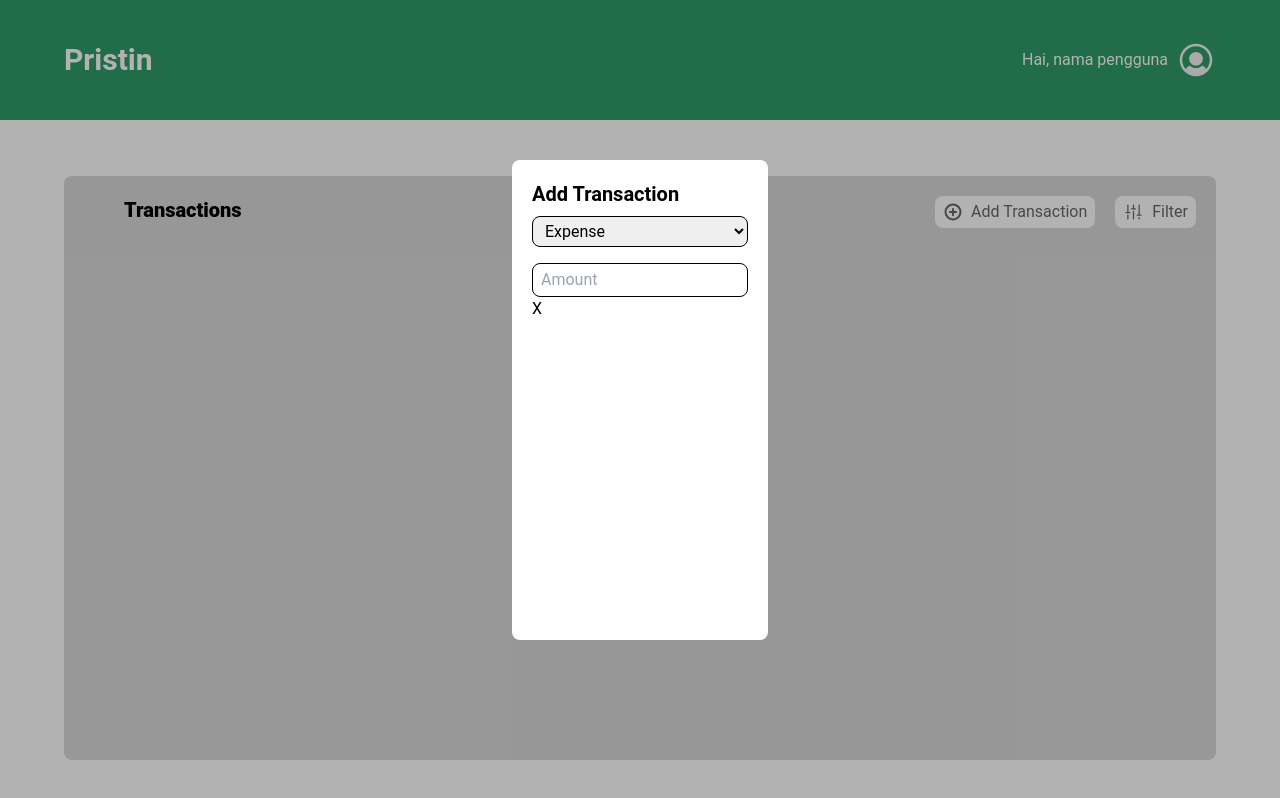
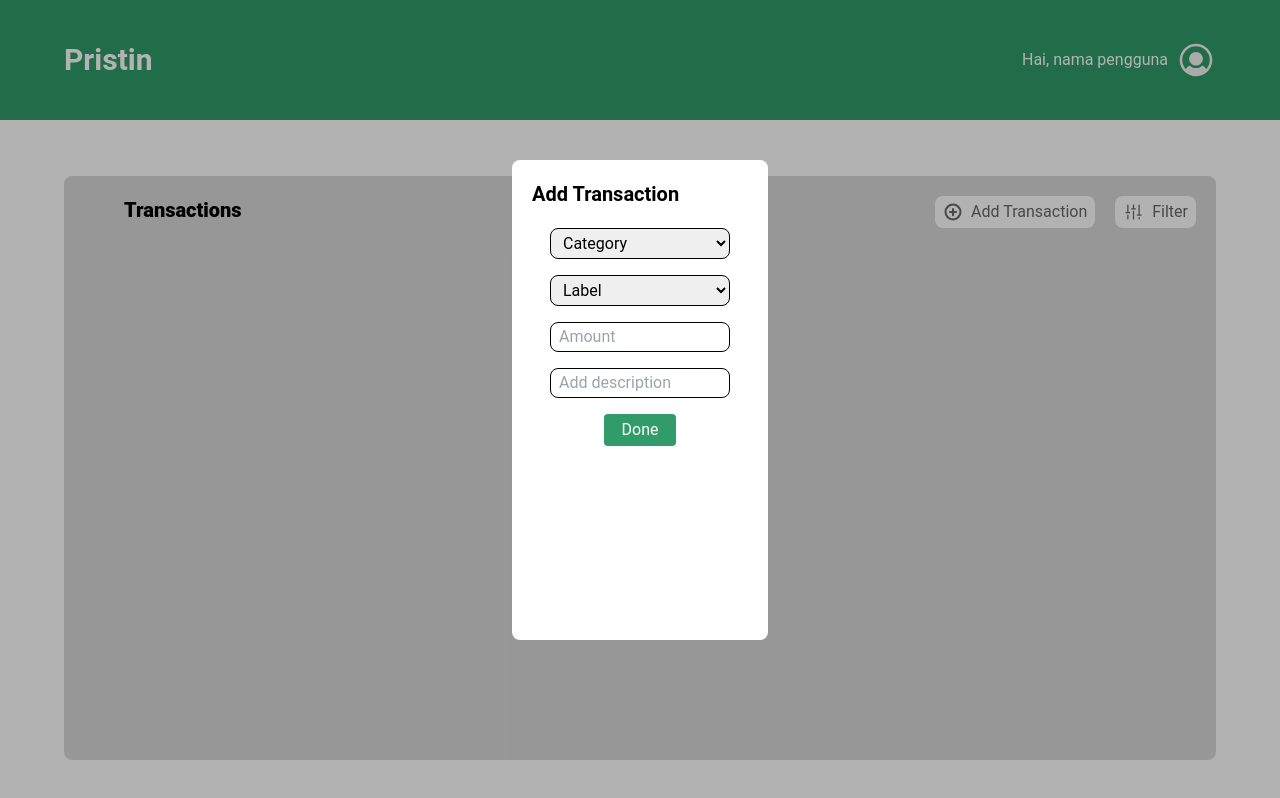
Before and after one commit to FarhanMaulanaF/Tugas_PAW_12, a React (Create React App) app in the folder client/: page /transaction in a window 1280 px wide. Both pictures are taken after a click on the button "Add Transaction". Built offline with nearby package versions, Linux system fonts and the light colour scheme.

Commit message:
add input for Add Transaction modal

```diff
--- a/client/src/components/afterUserLogin/addtransaction.jsx
+++ b/client/src/components/afterUserLogin/addtransaction.jsx
@@ -1,8 +1,5 @@
 import React from "react";
-import { useEffect } from "react";
-import { useState } from "react";
-import LabelExpense from "./labelexpense.jsx";
-import LabelIncome from "./labelincome.jsx";
+import DropDownList from "./categorylabel.jsx";
 
 const AddTransaction = ({ visible, onClose }) => {
     const handleOnClose = (e) => {
@@ -15,61 +12,33 @@ const AddTransaction = ({ visible, onClose }) => {
     ];
     const [categoryState, setCategoryState] = React.useState("");
 
-    const labelExpense = [
-        { label: "Food and Beverage", value: "fnb" },
-        { label: "Shop", value: "shop" },
-        { label: "Transportation", value: "transportation" },
-        { label: "Entertainment", value: "expense" },
-        { label: "Family and Personal", value: "familypersonal" },
-        { label: "Health", value: "health" },
-        { label: "Other", value: "other" }
-    ];
-
-    const labelIncome = [
-        { label: "Salary", value: "salary" },
-        { label: "Gift", value: "gift" },
-        { label: "Other", value: "other" }
-    ]
-    const [labelState, setLabelState] = React.useState("");
-
-    const [labelExpVisible, setLabelExpVisible] = useState(true);
-    const [labelIncVisible, setLabelIncVisible] = useState(false);
-
-    React.useEffect(() => {
-        setCategoryState === 'Expense' ? setLabelExpVisible(true) : setLabelExpVisible(false)
-    })
 
     if (!visible) return null;
     return (
         <div id='container' onClick={handleOnClose} className="font-Roboto fixed inset-0 bg-black bg-opacity-30 flex justify-center items-center">
-            <div className="bg-white p-5 rounded-lg w-1/5 h-3/5">
+            <div className="bg-white p-5 rounded-lg w-1/5 h-3/5 flex flex-col">
                 <div className="font-bold text-xl">Add Transaction</div>
-                <div className="flex flex-col mt-2">
-                    <select
-                        className="py-1 px-2 border border-black rounded-lg"
-                        onChange={(e) => {
-                            const selectedCategory = e.target.value;
-                            setCategoryState(selectedCategory);
-                        }}>
-                        {category.map((option) => (
-                            <option value={option.value}>{option.label}</option>
-                        ))}
-                    </select>
-                    {categoryState}
-                </div>
-                <div className="flex flex-col mt-2">
-                    {labelExpVisible && <LabelExpense/>}
-                    {labelIncVisible && <LabelIncome/>}
-                </div>
-                <div className="flex flex-col mt-2">
+                <div className="flex flex-col mt-3 items-center">
+                    <div className="w-5/6">
+                        <DropDownList></DropDownList>
+                    </div>
                     <input
-                        className="py-1 px-2 border border-black rounded-lg w-full text-gray-700"
+                        className="py-0.5 px-2 mt-4 w-5/6 border border-black rounded-lg text-gray-700"
                         id="amount"
                         type="number"
                         placeholder="Amount">
                     </input>
+                    <input
+                        className="py-0.5 px-2 mt-4 w-5/6 border border-black rounded-lg text-gray-700"
+                        id="description"
+                        type="text"
+                        placeholder="Add description">
+                    </input>
+                    <button onClick={onClose}
+                    className="bg-[#319C69] hover:bg-green-800 text-white mt-4 w-1/3 py-1 rounded">
+                        Done
+                    </button>
                 </div>
-                <button onClick={onClose}>X</button>
             </div>
         </div>
     )
--- /dev/null
+++ b/client/src/components/afterUserLogin/categorylabel.jsx
@@ -0,0 +1,49 @@
+import React, { Component } from "react";
+
+class DropDownList extends Component {
+    constructor() {
+        super();
+        this.state = {
+            category: [],
+            label: [],
+            selectddl: '',
+        };
+    }
+    componentDidMount() {
+        this.setState({
+            category: [
+                {name: "Expense", label: ["Food and Beverage", "Shop", "Transportation",
+                "Entertainment", "Family and Personal", "Health", "Other"]},
+                {name: "Income", label: ["Salary", "Gift", "Other"]},
+            ]
+        })
+    }
+    selectChange(e) {
+        this.setState({ selectddl: e.target.value });
+        this.setState({ label: this.state.category.find(x => x.name === e.target.value).label })
+    }
+    render() {
+        return (
+            <div className="flex flex-col mt-2">
+                <select
+                className="py-1 px-2 border border-black rounded-lg"
+                value={this.state.selectddl}
+                onChange={this.selectChange.bind(this)}>
+                    <option>Category</option>
+                    {this.state.category.map(x => {
+                        return <option>{x.name}</option>
+                    })}
+                </select>
+                <select
+                className="mt-4 py-1 px-2 border border-black rounded-lg">
+                    <option selected disabled>Label</option>
+                    {this.state.label.map(x => {
+                        return <option>{x}</option>
+                    })}
+                </select>
+
+            </div>
+        )
+    }
+}
+export default DropDownList;
--- a/client/src/components/afterUserLogin/labelexpense.jsx
+++ /dev/null
@@ -1,27 +0,0 @@
-import React from "react";
-
-const LabelExpense = () => {
-    const labelExpense = [
-        {label: "Food and Beverage", value: "fnb"},
-        {label: "Shop", value: "shop"},
-        {label: "Transportation", value: "transportation"},
-        {label: "Entertainment", value: "expense"},
-        {label: "Family and Personal", value: "familypersonal"},
-        {label: "Health", value: "health"},
-        {label: "Other", value: "other"}
-    ];
-    const [labelState, setLabelState] = React.useState("");
-    return(
-        <select
-                className="py-1 px-2 border border-black rounded-lg"
-                onChange={(e) => {
-                    const selectedLabel = e.target.value;
-                    setLabelState(selectedLabel);
-                }}>
-                    {labelExpense.map((option) => (
-                        <option value={option.value}>{option.label}</option>
-                    ))}
-                </select>
-    )
-}
-export default LabelExpense;
--- a/client/src/components/afterUserLogin/labelincome.jsx
+++ /dev/null
@@ -1,23 +0,0 @@
-import React from "react";
-
-const LabelIncome = () => {
-    const labelIncome = [
-        {label: "Salary", value: "salary"},
-        {label: "Gift", value: "gift"},
-        {label: "Other", value: "other"}
-    ];
-    const [labelState, setLabelState] = React.useState("");
-    return(
-        <select
-                className="py-1 px-2 border border-black rounded-lg"
-                onChange={(e) => {
-                    const selectedLabel = e.target.value;
-                    setLabelState(selectedLabel);
-                }}>
-                    {labelIncome.map((option) => (
-                        <option value={option.value}>{option.label}</option>
-                    ))}
-                </select>
-    )
-}
-export default LabelIncome;
```
